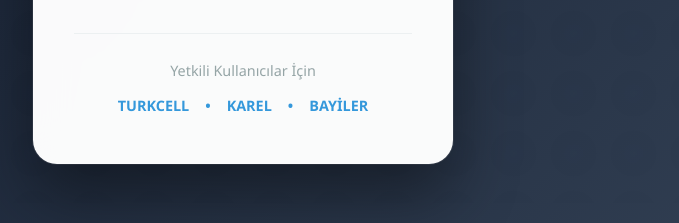
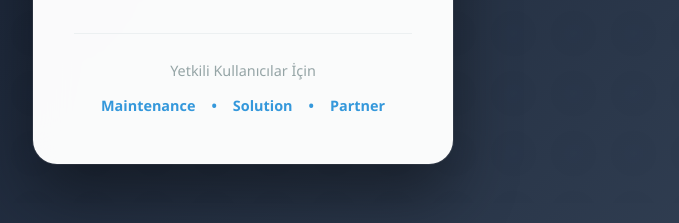
Before and after one commit to oceandi/arasaka, a Flask app: page /login in a window 1280 px wide. Shown: the part 577-800 px from the top of the page, without its empty margins (397-1076 px from the left). Run offline with Flask 3, Linux system fonts and the light colour scheme.

Commit message:
Update login.html

```diff
--- a/templates/login.html
+++ b/templates/login.html
@@ -3,7 +3,7 @@
 <head>
     <meta charset="UTF-8">
     <meta name="viewport" content="width=device-width, initial-scale=1.0">
-    <title>Giriş - KAREL Network Dashboard</title>
+    <title>Giriş - M.S.P. Network Dashboard</title>
     <link rel="stylesheet" href="{{ url_for('static', filename='css/style.css') }}">
     <link rel="stylesheet" href="https://cdnjs.cloudflare.com/ajax/libs/font-awesome/6.0.0/css/all.min.css">
     <style>
@@ -312,11 +312,11 @@
             <div class="company-info">
                 <p>Yetkili Kullanıcılar İçin</p>
                 <div class="company-logos">
-                    <span>TURKCELL</span>
+                    <span>Maintenance</span>
                     <span>•</span>
-                    <span>KAREL</span>
+                    <span>Solution</span>
                     <span>•</span>
-                    <span>BAYİLER</span>
+                    <span>Partner</span>
                 </div>
             </div>
         </div>
```
